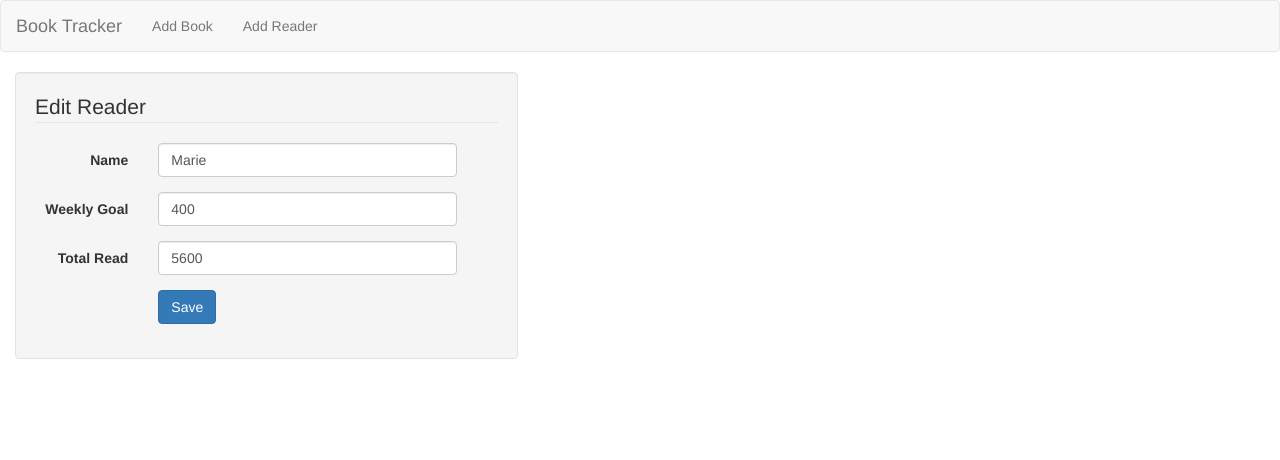
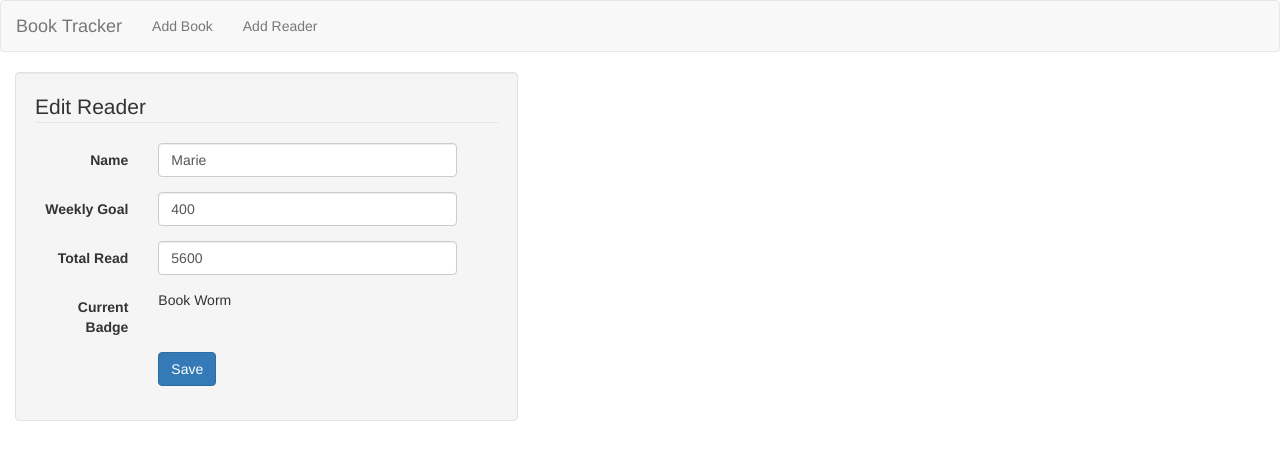
Before and after one commit to djangojazz/AngularLearning, an Angular app in the folder Booktracker/: page /editreader/1 in a window 1280 px wide. Shown: the top 460 px of the page. Built offline with nearby package versions, Linux system fonts and the light colour scheme.

Commit message:
Hooked up a core module

```diff
--- a/Booktracker/src/app/app.module.ts
+++ b/Booktracker/src/app/app.module.ts
@@ -9,10 +9,8 @@ import { AppRoutingModule } from './app-routing.module';
 import { DashboardComponent } from './dashboard/dashboard.component';
 import { EditBookComponent } from './edit-book/edit-book.component';
 import { EditReaderComponent } from './edit-reader/edit-reader.component';
-import { LoggerService } from './services/logger.service';
-import { DataService } from './services/data.service';
-import { PlainLoggerService } from './services/plain-logger.service';
-import { dataServiceFactory } from './services/data.service.factory';
+
+import { CoreModule } from './core/core.module';
 
 @NgModule({
   declarations: [
@@ -26,19 +24,8 @@ import { dataServiceFactory } from './services/data.service.factory';
   imports: [
     BrowserModule,
     AppRoutingModule,
-    FormsModule
-  ],
-  providers: [
-    //BELOW ARE MORE COMPLEX EXAMPLES OF USING A 'USE CLASS' FOR SPECIFIC IMPLEMENTATION
-    //  'USE VALUE' FOR SPECIFYING HOW TO DO EACH MEMBER EXPLICITY
-    //  'USE FACTORY' FOR ESTABLISHING A FACTORY PATTERN AND 'DEPS' FOR DEPENDENCY ARRAY OF OBJECTS THAT IMPLEMENT IT.
-    // { provide: LoggerService, useClass: PlainLoggerService },
-    // { provide: LoggerService, useValue: {
-    //   log: (message) => console.log(`MESSAGE: ${message}`),
-    //   error: (message) => console.log(`PROBLEM: ${message}`),
-    // } },
-    // { provide: DataService, useFactory: dataServiceFactory, deps: [LoggerService]}
-    DataService, LoggerService
+    FormsModule,
+    CoreModule
   ],
   bootstrap: [AppComponent]
 })
--- /dev/null
+++ b/Booktracker/src/app/core/core.module.ts
@@ -0,0 +1,33 @@
+import { NgModule, SkipSelf, Optional } from '@angular/core';
+import { CommonModule } from '@angular/common';
+import { LoggerService } from './logger.service';
+import { DataService } from './data.service';
+import { PlainLoggerService } from './plain-logger.service';
+import { dataServiceFactory } from './data.service.factory';
+import { throwIfAlreadyLoaded } from './module-import-guard';
+
+@NgModule({
+  imports: [
+    CommonModule
+  ],
+  declarations: [],
+  providers: [
+    //BELOW ARE MORE COMPLEX EXAMPLES OF USING A 'USE CLASS' FOR SPECIFIC IMPLEMENTATION
+    //  'USE VALUE' FOR SPECIFYING HOW TO DO EACH MEMBER EXPLICITY
+    //  'USE FACTORY' FOR ESTABLISHING A FACTORY PATTERN AND 'DEPS' FOR DEPENDENCY ARRAY OF OBJECTS THAT IMPLEMENT IT.
+    // { provide: LoggerService, useClass: PlainLoggerService },
+    // { provide: LoggerService, useValue: {
+    //   log: (message) => console.log(`MESSAGE: ${message}`),
+    //   error: (message) => console.log(`PROBLEM: ${message}`),
+    // } },
+    // { provide: DataService, useFactory: dataServiceFactory, deps: [LoggerService]}
+    LoggerService,
+    DataService
+  ],
+})
+export class CoreModule {
+  constructor(@Optional() @SkipSelf() parentModule: CoreModule) {
+    throwIfAlreadyLoaded(parentModule, 'CoreModule');
+  }
+
+}
--- /dev/null
+++ b/Booktracker/src/app/core/module-import-guard.ts
@@ -0,0 +1,5 @@
+export function throwIfAlreadyLoaded(parentModule: any, moduleName: string) {
+    if(parentModule) {
+        throw new Error(`${moduleName} has already been loaded.  Import Core modules in the AppModule only.`)
+    }
+}
--- a/Booktracker/src/app/dashboard/dashboard.component.ts
+++ b/Booktracker/src/app/dashboard/dashboard.component.ts
@@ -2,8 +2,8 @@ import { Component, OnInit } from '@angular/core';
 
 import { Book } from "app/models/book";
 import { Reader } from "app/models/reader";
-import { LoggerService } from 'app/services/logger.service';
-import { DataService } from 'app/services/data.service';
+import { LoggerService } from '../core/logger.service';
+import { DataService } from '../core/data.service';
 
 @Component({
   selector: 'app-dashboard',
--- a/Booktracker/src/app/edit-book/edit-book.component.ts
+++ b/Booktracker/src/app/edit-book/edit-book.component.ts
@@ -2,8 +2,8 @@ import { Component, OnInit } from '@angular/core';
 import { ActivatedRoute } from '@angular/router';
 
 import { Book } from 'app/models/book';
-import { DataService } from '../services/data.service';
-import { LoggerService } from '../services/logger.service';
+import { DataService } from '../core/data.service';
+import { LoggerService } from '../core/logger.service';
 
 @Component({
   selector: 'app-edit-book',
--- a/Booktracker/src/app/edit-reader/edit-reader.component.html
+++ b/Booktracker/src/app/edit-reader/edit-reader.component.html
@@ -21,6 +21,13 @@
             <input type="text" class="form-control" id="inputTotal" placeholder="Total Minutes Read" [(ngModel)]="selectedReader.totalMinutesRead" name="totalMinutesRead">
           </div>
         </div>
+
+        <div class="form-group">
+          <label for="inputTotal" class="col-lg-3 control-label">Current Badge</label>
+          <div class="col-lg-8">
+              {{ currentBadge}}
+          </div>
+        </div>
         <div class="form-group">
           <div class="col-lg-10 col-lg-offset-3">
             <button type="button" class="btn btn-primary" (click)="saveChanges()">Save</button>
--- a/Booktracker/src/app/edit-reader/edit-reader.component.ts
+++ b/Booktracker/src/app/edit-reader/edit-reader.component.ts
@@ -2,23 +2,28 @@ import { Component, OnInit } from '@angular/core';
 import { ActivatedRoute } from '@angular/router';
 
 import { Reader } from "app/models/reader";
-import { DataService } from '../services/data.service';
+import { DataService } from '../core/data.service';
+import { BadgeService } from '../services/badge.service';
 
 @Component({
   selector: 'app-edit-reader',
   templateUrl: './edit-reader.component.html',
-  styles: []
+  styles: [],
+  providers: [BadgeService]
 })
 export class EditReaderComponent implements OnInit {
 
   selectedReader: Reader;
+  currentBadge: string;
 
   constructor(private route: ActivatedRoute,
-              private dataService: DataService) { }
+              private dataService: DataService,
+              private badgeService: BadgeService) { }
 
   ngOnInit() {
     let readerID: number = parseInt(this.route.snapshot.params['id']);
     this.selectedReader = this.dataService.getReaderById(readerID);
+    this.currentBadge = this.badgeService.getReaderBadget(this.selectedReader.totalMinutesRead);
   }
 
   saveChanges() {
--- /dev/null
+++ b/Booktracker/src/app/services/badge.service.ts
@@ -0,0 +1,20 @@
+import { Injectable } from '@angular/core';
+
+@Injectable()
+export class BadgeService {
+
+  constructor() { }
+
+  getReaderBadget(minutesRead: number): string {
+    if (minutesRead > 5000) {
+      return 'Book Worm';
+    }
+    else if (minutesRead > 2500) {
+      return 'Page Turner';
+    }
+    else {
+      return 'Getting Started';
+    }
+
+  }
+}
```
Also changed, not shown: Booktracker/src/app/core/data.service.factory.ts (renamed from Booktracker/src/app/services/data.service.factory.ts), Booktracker/src/app/core/data.service.ts (renamed from Booktracker/src/app/services/data.service.ts), Booktracker/src/app/core/logger.service.ts (renamed from Booktracker/src/app/services/logger.service.ts), Booktracker/src/app/core/plain-logger.service.ts (renamed from Booktracker/src/app/services/plain-logger.service.ts), 5 other files (tests, documents, lock files or other folders).
